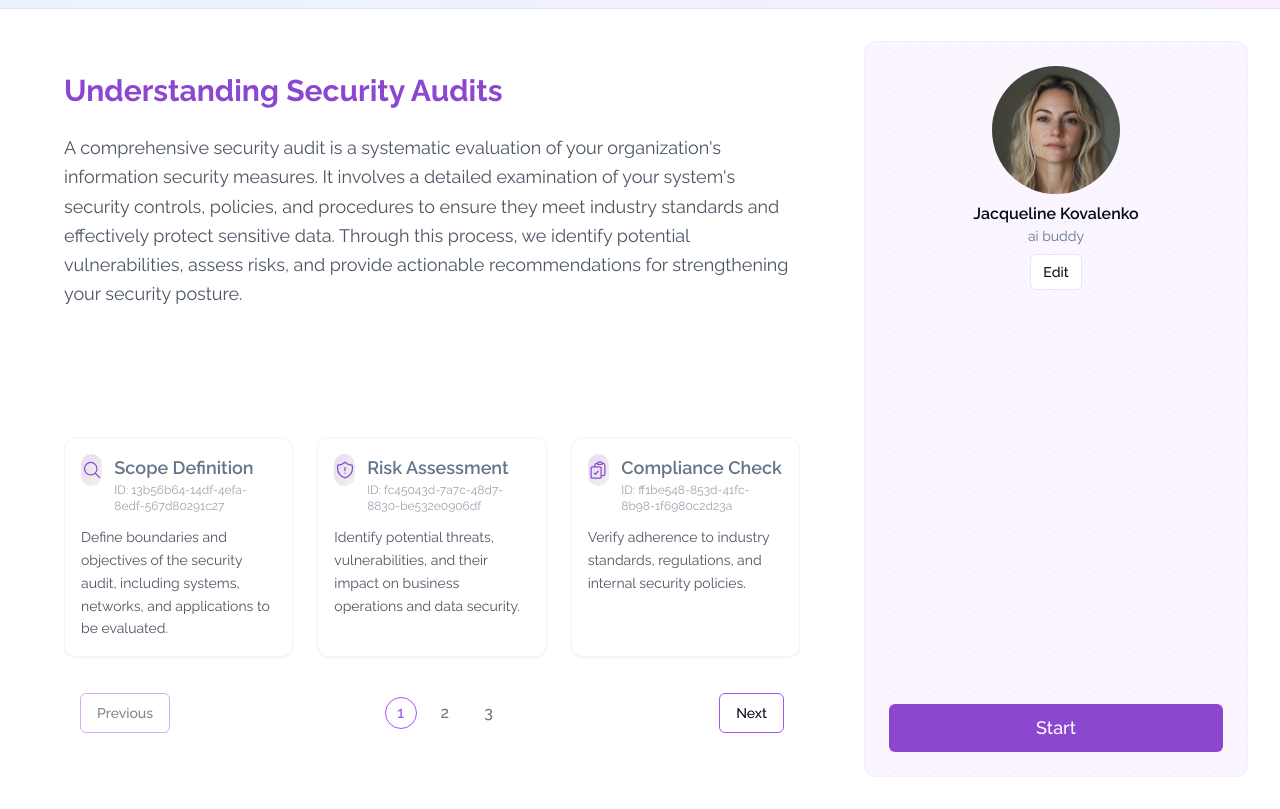
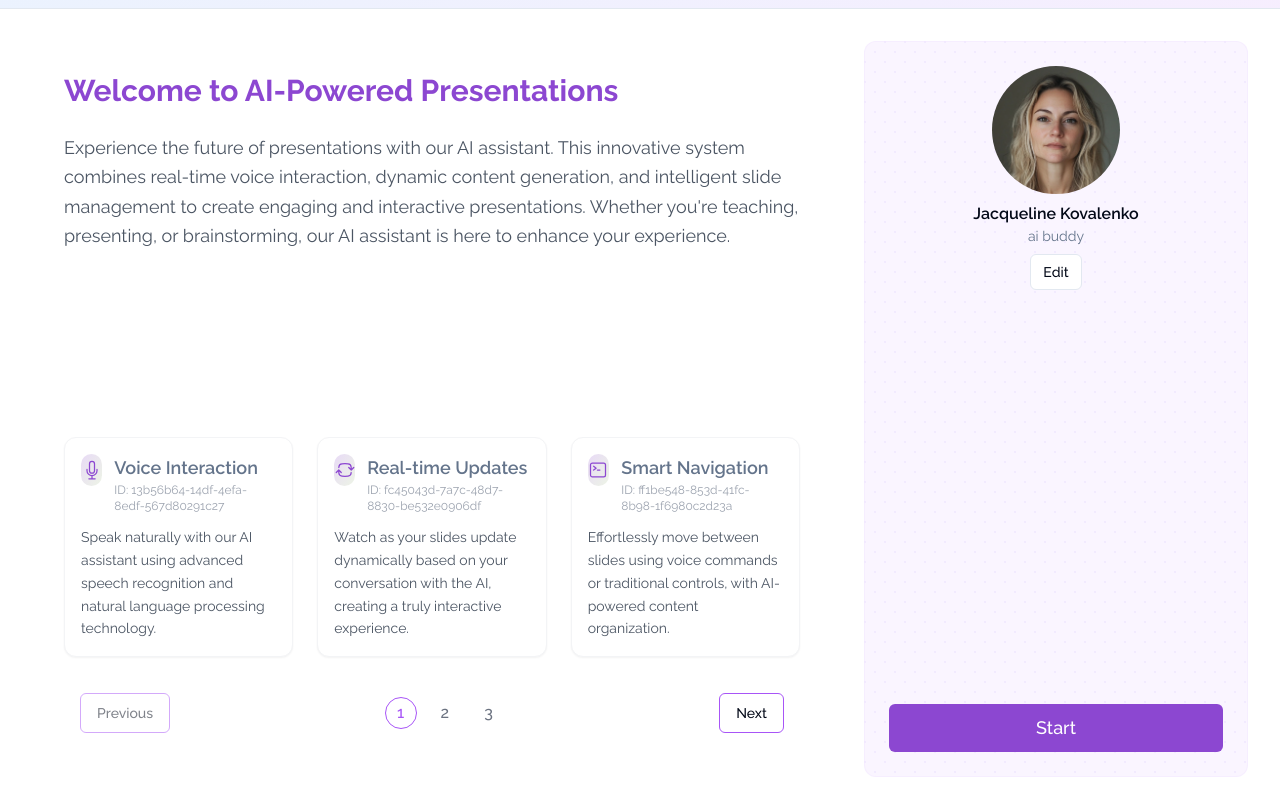
Before and after one commit to singularitybridge/sb-realtime-slideshow-ai, a Next.js app: page / in a window 1280 px wide. Built offline with nearby package versions, Linux system fonts and the light colour scheme.

Commit message:
Revamp SecuritySlides component: update slide content and titles to focus on AI-powered presentations and enhance user interaction features

```diff
--- a/components/security-slides.tsx
+++ b/components/security-slides.tsx
@@ -3,15 +3,15 @@ import { useSlideStore } from '@/hooks/use-slides-store';
 import { Button } from './ui/button';
 import { motion, AnimatePresence } from 'framer-motion';
 import {
-  MagnifyingGlassIcon,
-  ShieldExclamationIcon,
-  ClipboardDocumentCheckIcon,
-  DocumentTextIcon,
-  ComputerDesktopIcon,
-  ChartBarIcon,
-  AdjustmentsHorizontalIcon,
-  RocketLaunchIcon,
-  ArrowPathIcon,
+  MicrophoneIcon,
+  ArrowPathRoundedSquareIcon,
+  CommandLineIcon,
+  DocumentPlusIcon,
+  ChatBubbleBottomCenterTextIcon,
+  WrenchScrewdriverIcon,
+  PlayCircleIcon,
+  SparklesIcon,
+  CpuChipIcon,
 } from '@heroicons/react/24/outline';
 
 import { v4 as uuidv4 } from 'uuid';
@@ -30,65 +30,65 @@ interface Slide {
 
 const slides: Slide[] = [
   {
-    title: "Understanding Security Audits",
-    description: "A comprehensive security audit is a systematic evaluation of your organization's information security measures. It involves a detailed examination of your system's security controls, policies, and procedures to ensure they meet industry standards and effectively protect sensitive data. Through this process, we identify potential vulnerabilities, assess risks, and provide actionable recommendations for strengthening your security posture.",
+    title: "Welcome to AI-Powered Presentations",
+    description: "Experience the future of presentations with our AI assistant. This innovative system combines real-time voice interaction, dynamic content generation, and intelligent slide management to create engaging and interactive presentations. Whether you're teaching, presenting, or brainstorming, our AI assistant is here to enhance your experience.",
     blocks: [
       {
         id: uuidv4(),
-        title: "Scope Definition",
-        content: "Define boundaries and objectives of the security audit, including systems, networks, and applications to be evaluated."
+        title: "Voice Interaction",
+        content: "Speak naturally with our AI assistant using advanced speech recognition and natural language processing technology."
       },
       {
         id: uuidv4(),
-        title: "Risk Assessment",
-        content: "Identify potential threats, vulnerabilities, and their impact on business operations and data security."
+        title: "Real-time Updates",
+        content: "Watch as your slides update dynamically based on your conversation with the AI, creating a truly interactive experience."
       },
       {
         id: uuidv4(),
-        title: "Compliance Check",
-        content: "Verify adherence to industry standards, regulations, and internal security policies."
+        title: "Smart Navigation",
+        content: "Effortlessly move between slides using voice commands or traditional controls, with AI-powered content organization."
       }
     ]
   },
   {
-    title: "Security Review Process",
-    description: "The security review process is a methodical approach to evaluating your organization's security measures. It combines automated scanning, manual testing, and expert analysis to create a complete picture of your security landscape. Our team examines everything from network infrastructure to application security, ensuring no potential vulnerability goes unnoticed. This thorough approach helps identify both technical and procedural security gaps.",
+    title: "AI Capabilities & Features",
+    description: "Our system leverages cutting-edge AI technology to provide a seamless and intuitive presentation experience. The AI assistant understands context, remembers previous interactions, and can adapt its responses to better suit your needs. With support for multiple languages and various presentation styles, it's designed to be versatile and user-friendly.",
     blocks: [
       {
         id: uuidv4(),
-        title: "Documentation Review",
-        content: "Examine security policies, procedures, and system documentation for completeness and effectiveness."
+        title: "Content Generation",
+        content: "The AI can help create, modify, and enhance slide content based on your instructions and requirements."
       },
       {
         id: uuidv4(),
-        title: "Technical Assessment",
-        content: "Conduct vulnerability scans, penetration testing, and security control evaluation."
+        title: "Interactive Learning",
+        content: "Engage in dynamic conversations with the AI to explore topics, ask questions, and deepen understanding."
       },
       {
         id: uuidv4(),
-        title: "Gap Analysis",
-        content: "Identify discrepancies between current security posture and desired security state."
+        title: "Customization",
+        content: "Tailor the AI's behavior, voice, and personality to match your preferences and presentation style."
       }
     ]
   },
   {
-    title: "Implementing Security Improvements",
-    description: "Implementing security improvements is a strategic process that transforms audit findings into actionable security enhancements. We work closely with your team to develop a prioritized roadmap for addressing identified vulnerabilities. This phase focuses on both quick wins and long-term structural improvements, ensuring that security measures are not only implemented but are sustainable and adaptable to evolving threats.",
+    title: "Getting Started",
+    description: "Begin your journey with our AI presentation system by exploring its core features. The system is designed to be intuitive while offering powerful capabilities. You can start with basic voice commands and gradually discover more advanced features as you become comfortable with the interface.",
     blocks: [
       {
         id: uuidv4(),
-        title: "Prioritization",
-        content: "Rank security issues based on risk level and potential impact to focus remediation efforts."
+        title: "Basic Commands",
+        content: "Start with simple voice commands like 'next slide', 'update title', or 'add content' to control your presentation."
       },
       {
         id: uuidv4(),
-        title: "Action Planning",
-        content: "Develop detailed remediation plans with specific tasks, timelines, and responsibilities."
+        title: "AI Interaction",
+        content: "Engage in natural conversations with the AI to create, modify, and enhance your presentation content."
       },
       {
         id: uuidv4(),
-        title: "Continuous Monitoring",
-        content: "Implement ongoing security monitoring and regular reassessment of security controls."
+        title: "Advanced Features",
+        content: "Explore advanced capabilities like real-time content generation, dynamic updates, and interactive elements."
       }
     ]
   }
@@ -123,9 +123,9 @@ export const SecuritySlides = () => {
               <div className="grid grid-cols-3 gap-6">
               {getCurrentSlideContent()?.blocks.map((block, index) => {
                 const icons = [
-                  [MagnifyingGlassIcon, ShieldExclamationIcon, ClipboardDocumentCheckIcon],
-                  [DocumentTextIcon, ComputerDesktopIcon, ChartBarIcon],
-                  [AdjustmentsHorizontalIcon, RocketLaunchIcon, ArrowPathIcon]
+                  [MicrophoneIcon, ArrowPathRoundedSquareIcon, CommandLineIcon],
+                  [DocumentPlusIcon, ChatBubbleBottomCenterTextIcon, WrenchScrewdriverIcon],
+                  [PlayCircleIcon, SparklesIcon, CpuChipIcon]
                 ];
                 const Icon = icons[currentSlide][index];
 
```
